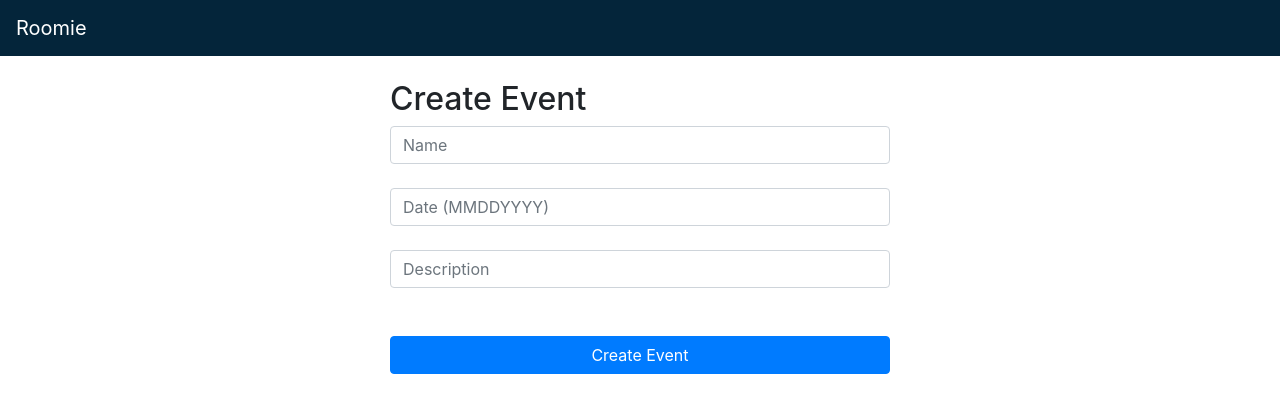
After one commit to tyronemt/Roommate-App, a Flask app: page /create in a window 1280 px wide. The commit adds this page. Shown: the top 413 px of the page. Run offline with Flask 2, Linux system fonts and the light colour scheme; some libraries are stand-ins or nearby versions.

Commit message:
calendar

```diff
--- a/main.py
+++ b/main.py
@@ -1,7 +1,13 @@
 from flask import Flask, render_template, request, redirect, url_for
+from sqlalchemy import false
 import calend
 import roommate
+from collections import defaultdict
+
 app = Flask(__name__)
+
+current_user = None
+groups = []
 
 @app.route('/')
 def base():
@@ -31,14 +37,28 @@ def register():
         birthday = request.form['birthday']
         result = roommate.register(name, username, password, birthday)
         if result == True:
-            return render_template('success.html')
+            return render_template('success.html', message = "Event Created")
         else:
             return render_template('register.html', error_message = result)
     return render_template('register.html')
 
 @app.route('/calendar', methods = ["POST", "GET"])
 def calendar():
-    pass
+    return render_template("calendar.html", calendar = current_user.calendar.calendar)
+
+@app.route('/create', methods = ["POST", "GET"])
+def create():
+    if request.method == 'POST':
+        name = request.form['name']
+        date = request.form['date']
+        description = request.form['description']
+        result = current_user.calendar.create_event(name,date,description)
+        if result == True:
+            return render_template('success.html', message = "Event Created")
+        else:
+            return render_template('create.html', error_message = result)
+    return render_template("create.html")
+
 
 
 
@@ -48,6 +68,8 @@ def calendar():
 
 
 if __name__ == "__main__":
+    roommate.register("Tyrone", "a@email.com", "a2", "01132000")
+
     app.run()
 #     a = Event("a", "d" , "01122000")
 #     b = Event("a", "d" , "01122000")
--- a/roommate.py
+++ b/roommate.py
@@ -1,7 +1,7 @@
 from re import U
+import calend
+users = []
 
-
-users = []
 
 class Roommate:
   def __init__(self, name, username, password, birthday):
@@ -9,6 +9,7 @@ class Roommate:
     self.birthday = birthday
     self.username = username
     self.password = password
+    self.calendar = calend.Calendar()
 
 def login(username, password):
   for i in users:
--- /dev/null
+++ b/templates/create.html
@@ -0,0 +1,25 @@
+{% extends "base.html" %}
+{% block title %}Create Event Page{% endblock %}
+{% block content %}
+
+<br>
+
+<body>
+	<form action ="/create" style="width:500px; margin:auto" method="POST">
+	<div class="form-group">
+		<h2>Create Event</h2>
+        <input type="text" name="name" id="name" class="form-control" placeholder="Name">
+	<br>
+        <input type="text" name="date" id="date" class="form-control" placeholder="Date (MMDDYYYY)">
+	<br>
+		<input type="text" name="description" id="description" class="form-control" placeholder="Description">
+	<br>
+
+	<center> {{error_message}} </center>
+
+	<br>
+	<center><button type="create" class="btn btn-primary" style="width:500px; margin:auto">Create Event</button></center>
+	</form>
+</body>
+
+{% endblock %}
--- a/templates/error.html
+++ /dev/null
@@ -1,6 +0,0 @@
-{% extends "base.html" %}
-{% block title %}Login Page{% endblock %}
-{% block content %}
-
-
-{% endblock %}
--- a/templates/login.html
+++ b/templates/login.html
@@ -11,7 +11,7 @@
 		<input type="text" name="username" id="username" class="form-control" placeholder="Username">
 	<br>
 
-		<input type="text" name="password" id="password" class="form-control" placeholder="Password">
+		<input type="password" name="password" id="password" class="form-control" placeholder="Password">
 
 	<br>
 
--- a/templates/register.html
+++ b/templates/register.html
@@ -14,7 +14,7 @@
 	<br>
 		<input type="text" name="username" id="username" class="form-control" placeholder="Username">
 	<br>
-		<input type="text" name="password" id="password" class="form-control" placeholder="Password">
+		<input type="password" name="password" id="password" class="form-control" placeholder="Password">
 	<br>
 
 	<center> {{error_message}} </center>
```
Also changed, not shown: calend.py (+21 -7 lines), templates/calendar.html (added, +44 -0 lines), templates/success.html (added, +19 -0 lines).
